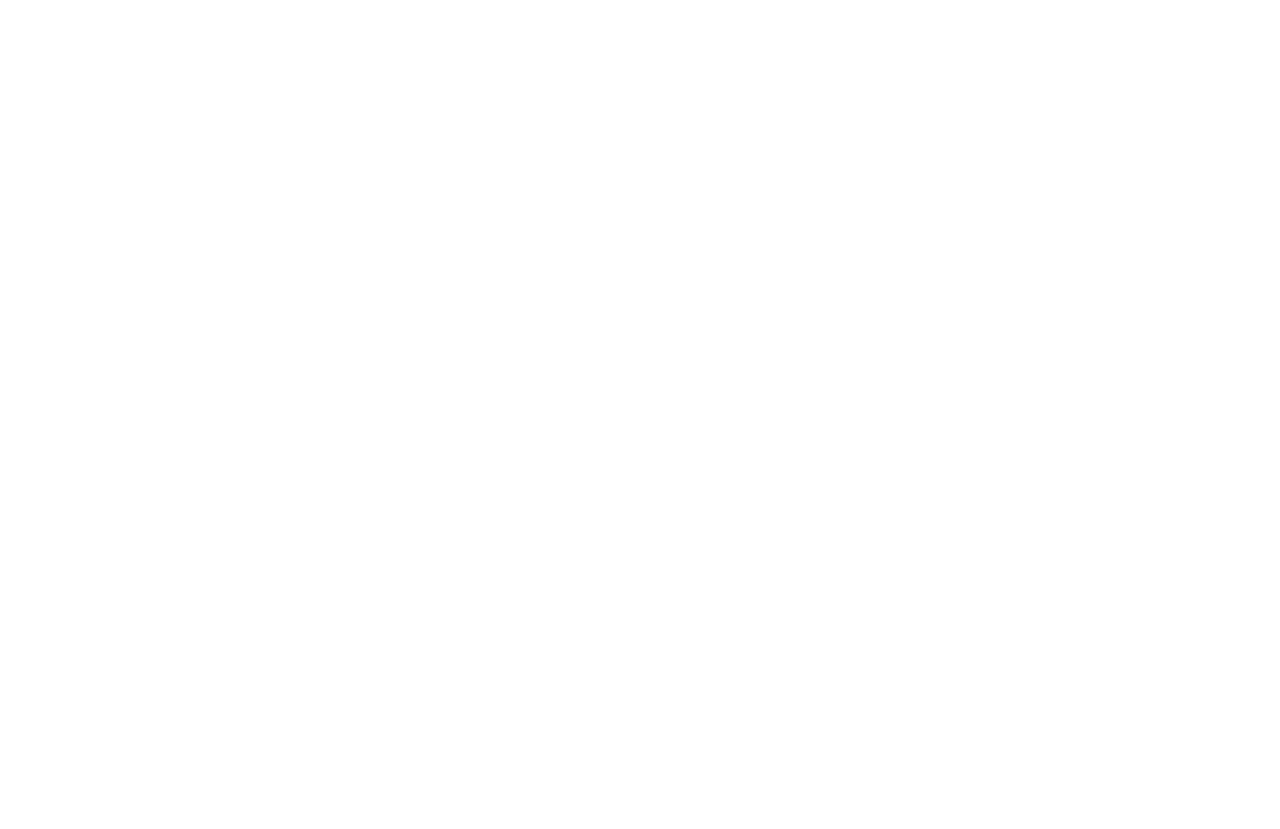
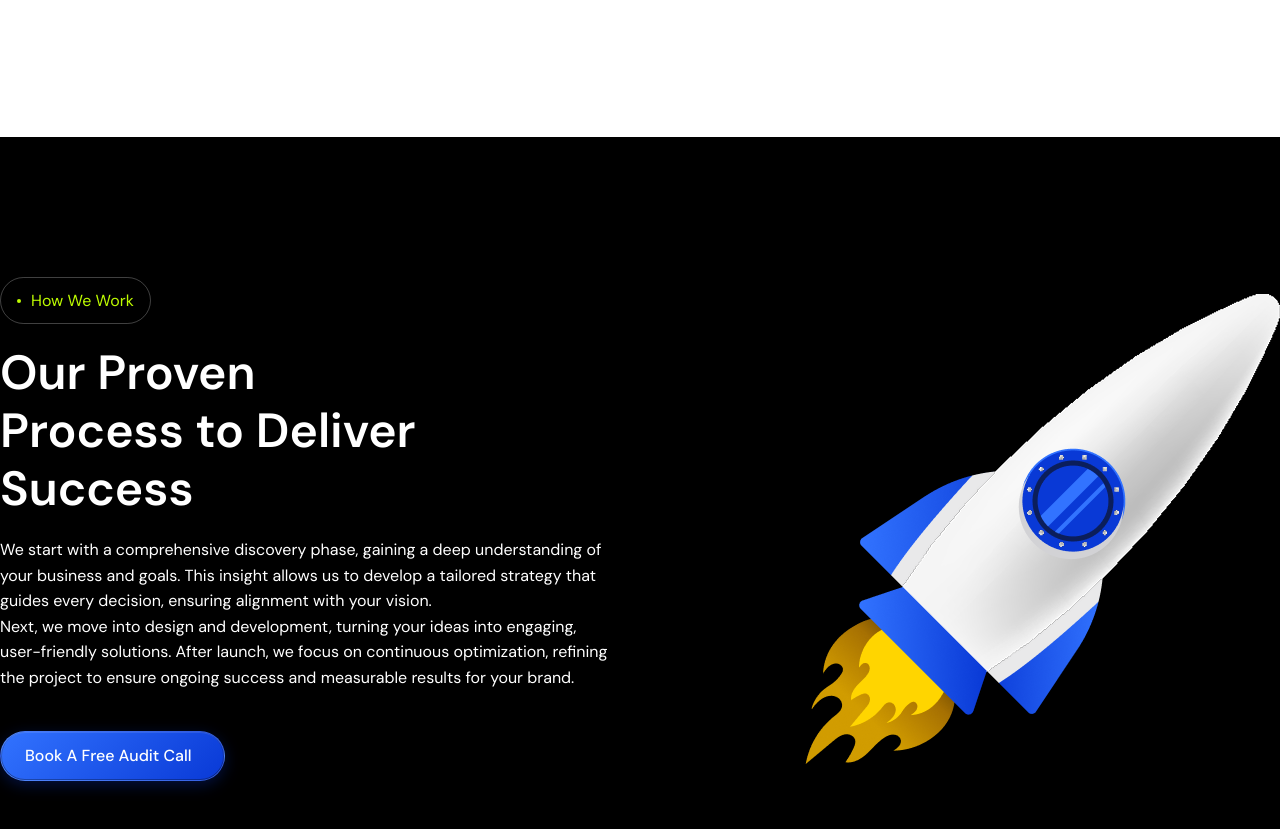
Before and after one commit to AbirDoesFrontend/cozmiq-agency-nextjs, a Next.js app: page / in a window 1280 px wide. Shown: the part 7040-7869 px from the top of the page. Before the commit the page ends 7177 px from the top, so only its background shows below. Built offline with nearby package versions, Linux system fonts and the light colour scheme.

Commit message:
Remove unused image file and add HowWeWork component to homepage layout for enhanced content presentation.

```diff
--- a/src/app/page.tsx
+++ b/src/app/page.tsx
@@ -3,6 +3,7 @@
 import Project from "@/components/home/project/Project";
 import ServicesSection from "@/components/home/services/ServicesSection";
 import StatsSection from "@/components/home/stats/StatsSection";
+import HowWeWork from "@/components/home/work/HowWeWork";
 
 
 export default function Home() {
@@ -13,6 +14,7 @@
       <Project />
       <StatsSection />
       <ServicesSection />
+      <HowWeWork />
     </>
   );
 }
--- /dev/null
+++ b/src/components/home/work/HowWeWork.tsx
@@ -0,0 +1,62 @@
+import React from "react";
+
+import BadgeSecondary from "@/components/global/BadgeSecondary";
+
+import RocektImage from "../../../../public/img/rocket.png";
+import Image from "next/image";
+
+const HowWeWork = () => {
+  return (
+    <section className="bg-black py-24 md:py-28 lg:py-[140px]">
+      <div className="mx-auto wrapper">
+        <div className="items-center gap-12 lg:gap-16 grid lg:grid-cols-2">
+          <div className="flex flex-col justify-start items-start gap-[20px]">
+            <BadgeSecondary>How We Work</BadgeSecondary>
+
+            <h2 className="max-w-[450px] text-white">
+              Our Proven Process to Deliver Success
+            </h2>
+
+            <div className="mb-5 text-white">
+              <p>
+                We start with a comprehensive discovery phase, gaining a deep
+                understanding of your business and goals. This insight allows us
+                to develop a tailored strategy that guides every decision,
+                ensuring alignment with your vision.
+              </p>
+              <p>
+                Next, we move into design and development, turning your ideas
+                into engaging, user-friendly solutions. After launch, we focus
+                on continuous optimization, refining the project to ensure
+                ongoing success and measurable results for your brand.
+              </p>
+            </div>
+
+            <div className="flex-shrink-0">
+              <div className="flex justify-start basis-2/5">
+                <button className="px-8 py-3 border border-[#FFFFFF1A] get-started-btn">
+                  Book A Free Audit Call
+                  <i className="fa-arrow-right fa-solid"></i>
+                </button>
+              </div>
+            </div>
+          </div>
+
+          <div className="flex justify-center lg:justify-end">
+            <div className="relative">
+              <Image
+                src={RocektImage}
+                alt="rocket-image"
+                width={1000}
+                height={1000}
+                className="w-full h-full"
+              />
+            </div>
+          </div>
+        </div>
+      </div>
+    </section>
+  );
+};
+
+export default HowWeWork;
```
Also changed, not shown: public/img/rocket.png (renamed from public/img/Group (4).png).
